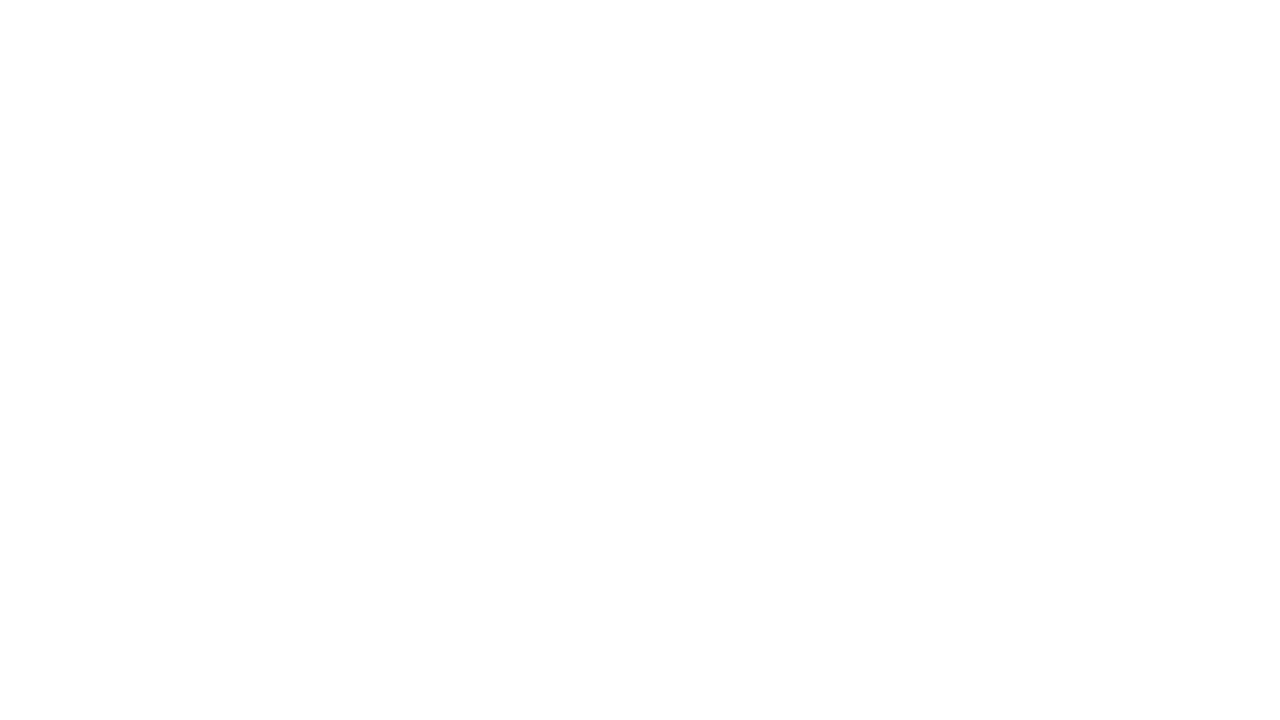
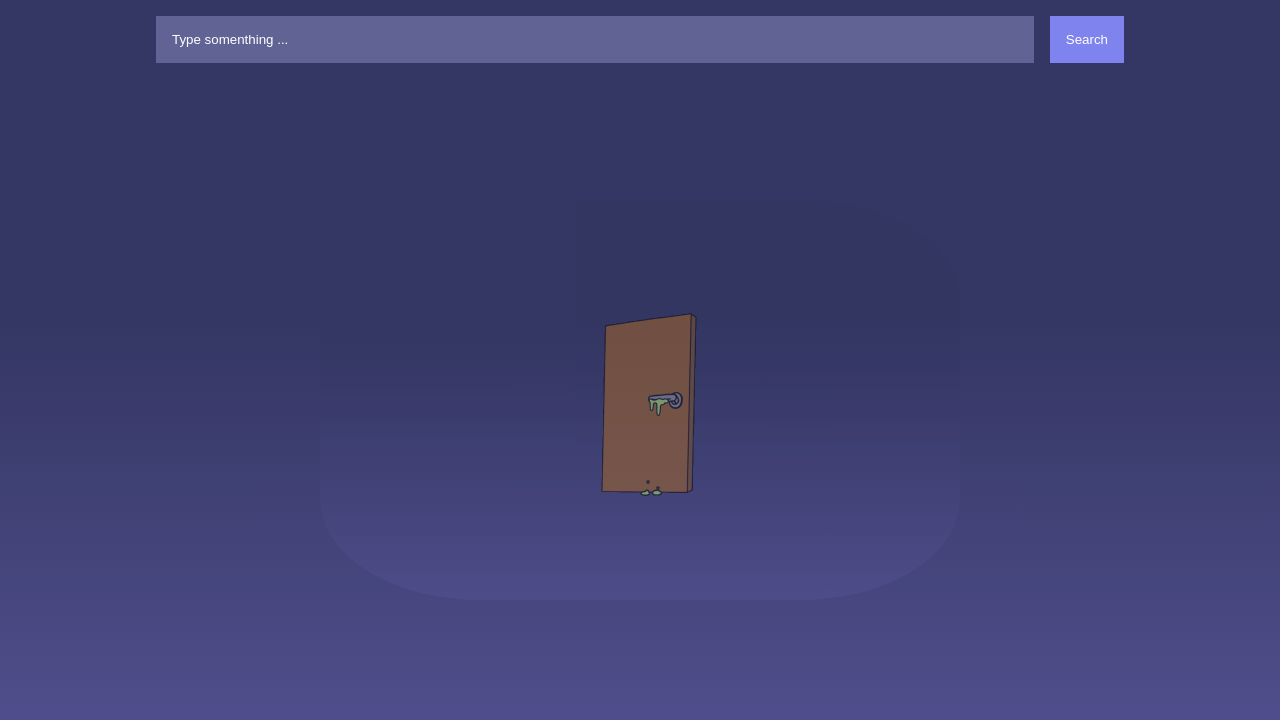
Before and after one commit to andersonlscesar/js-vanilla-projects, a plain HTML site: page chuck-norris/index.html in a window 1280 px wide. Drawn offline with Linux system fonts and the light colour scheme.

Commit message:
gif added

```diff
--- a/chuck-norris/index.html
+++ b/chuck-norris/index.html
@@ -4,9 +4,22 @@
     <meta charset="UTF-8">
     <meta http-equiv="X-UA-Compatible" content="IE=edge">
     <meta name="viewport" content="width=device-width, initial-scale=1.0">
+    <link rel="stylesheet" href="public/css/style.css">
     <title>Chuck Norris JOKES</title>
 </head>
-<body>
+<body id="body">
+    <div class="container">
+        <form method="POST" class="form">
+            <input type="text" placeholder="Type somenthing ... " name="search" class="form__input">
+            <button type="submit" class="form__button">Search</button>
+        </form>
+    </div>
 
+    <!-- Showing chuck norris -->
+    <div class="chuck">
+        <img src="public/img/giphy.gif" alt="chuck norris gif">
+    </div>
+
+    <script src="public/js/main.js" type="module"></script>
 </body>
 </html>
--- /dev/null
+++ b/chuck-norris/public/js/main.js
@@ -0,0 +1,6 @@
+window.addEventListener('load', () => {
+    const chuck = document.querySelector('.chuck')
+    setTimeout(() => {
+        chuck.classList.add('chuck--hide')
+    }, 5000)
+})
--- /dev/null
+++ b/chuck-norris/public/scss/components/_index.scss
@@ -0,0 +1 @@
+@forward '../components/main';
--- /dev/null
+++ b/chuck-norris/public/scss/components/_main.scss
@@ -0,0 +1,68 @@
+@use '../variables' as var;
+
+.container {
+    max-width: 1000px;
+    margin: 0 auto;
+    height: 100vh;
+    padding: 1rem;
+    display: flex;
+    justify-content: center;
+    flex-wrap: wrap;
+    align-content: flex-start;
+    gap: 1rem;
+}
+
+#body {
+    background-image: linear-gradient(to bottom, var.$primary-color 40%, var.$secondary-color 100%);
+    background-repeat: no-repeat;
+    background-attachment: fixed;
+}
+
+.form {
+    flex-basis: 100%;
+    display: flex;
+    gap: 1rem;
+    flex-wrap: wrap;
+
+    .form__input {
+        background-color: var.$input-color;
+        border: transparent;
+        padding: 1rem;
+        flex: 1;
+        outline: none;
+        &::placeholder {
+            color: #fff;
+        }
+    }
+
+    .form__button {
+        background-color: var.$button-color;
+        border: transparent;
+        padding: 1rem;
+        color: #fff;
+        cursor: pointer;
+        margin-left: auto;
+    }
+}
+
+.chuck {
+    position: absolute ;
+    top: 50%;
+    left: 50%;
+    transform: translate(-50%, -50%);
+    background-image: linear-gradient(to bottom, var.$primary-color 40%, var.$secondary-color 100%);
+    background-repeat: no-repeat;
+    background-attachment: fixed;
+    height: 100%;
+    width: 100%;
+    display: flex;
+    justify-content: center;
+    align-items: center;
+    transition: all  .2s ease-in-out;
+}
+
+.chuck--hide {
+    opacity: 0;
+    transform: translate(-50%, -50%) scale(0);
+    border-radius: 50%;
+}
--- /dev/null
+++ b/chuck-norris/public/scss/style.scss
@@ -0,0 +1,13 @@
+@use './variables' as var;
+@use './components' as comp;
+
+
+* {
+    padding: 0;
+    margin: 0;
+    box-sizing: border-box;
+}
+
+html,body {
+    height: 100%;
+}
--- /dev/null
+++ b/chuck-norris/public/scss/variables/_index.scss
@@ -0,0 +1 @@
+@forward '../variables/variables';
--- /dev/null
+++ b/chuck-norris/public/scss/variables/_variables.scss
@@ -0,0 +1,4 @@
+$primary-color: rgb(52, 54, 99);
+$secondary-color: #555394;
+$button-color: #7E83ED;
+$input-color: #616394;
```
Also changed, not shown: chuck-norris/public/css/style.css (added), chuck-norris/public/img/giphy.gif (added), 1 other file.
